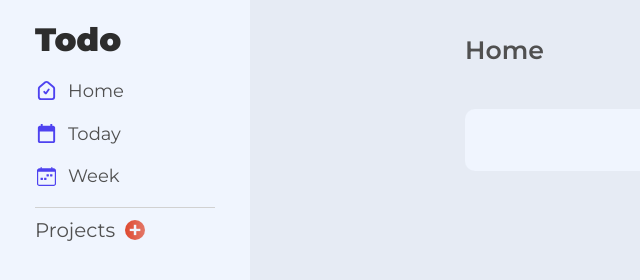
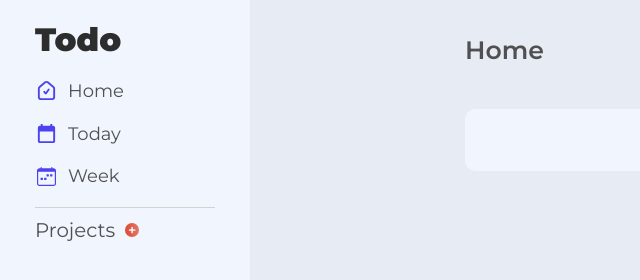
Before and after one commit to canizalesJd/to-do-app, a plain HTML site: page index.html in a window 1280 px wide. Shown: the full height of the page, 0-640 px from the left. Drawn offline with Linux system fonts and the light colour scheme.

Commit message:
Adjusting new project button

```diff
--- a/css/style.css
+++ b/css/style.css
@@ -115,13 +115,13 @@ main {
 	user-select: none;
 	color: var(--bg-100);
 	background: var(--primary-gradient);
-	padding: 10px;
+	padding: 7px;
 	border-radius: 100%;
-	width: 20px;
-	height: 20px;
+	width: 7px;
+	height: 7px;
 	display: flex;
 	justify-content: center;
-	font-size: 23px;
+	font-size: 14px;
 	font-weight: 600;
 	align-items: center;
 	margin-left: 10px;
```
